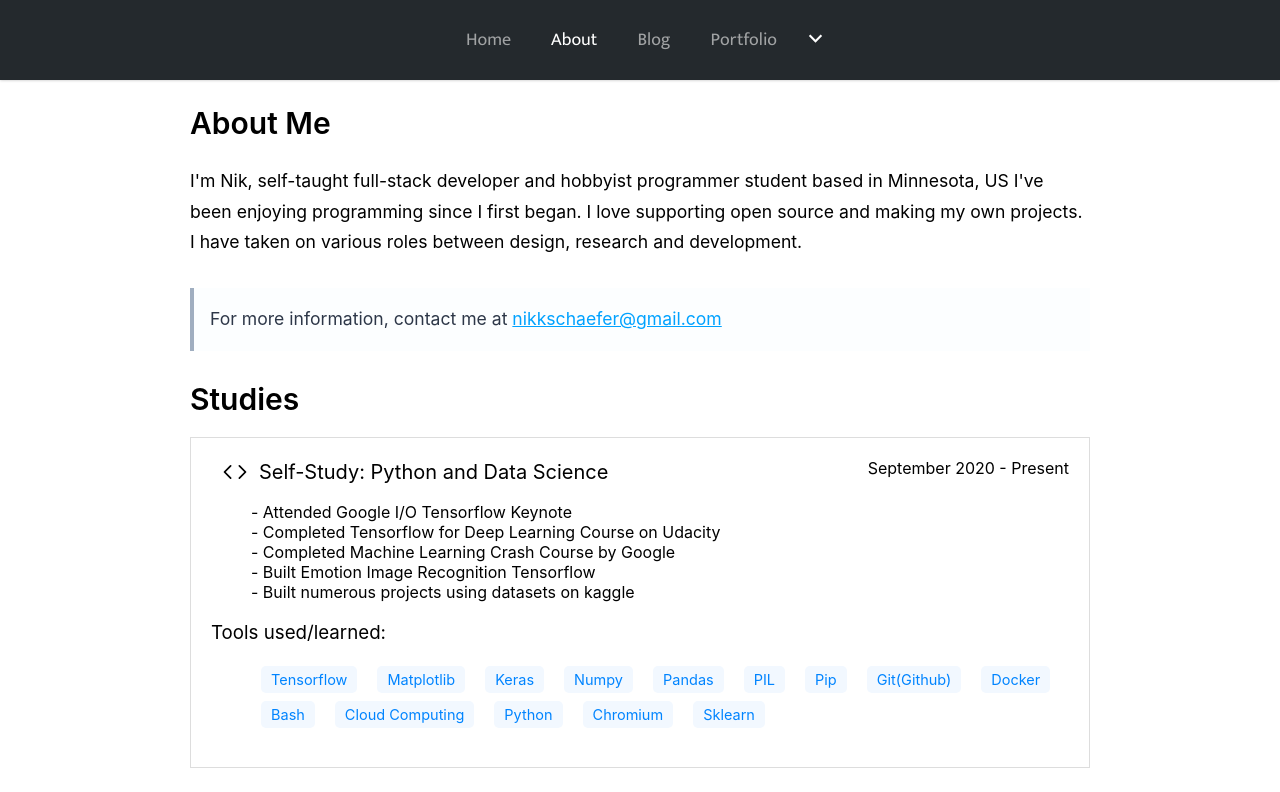
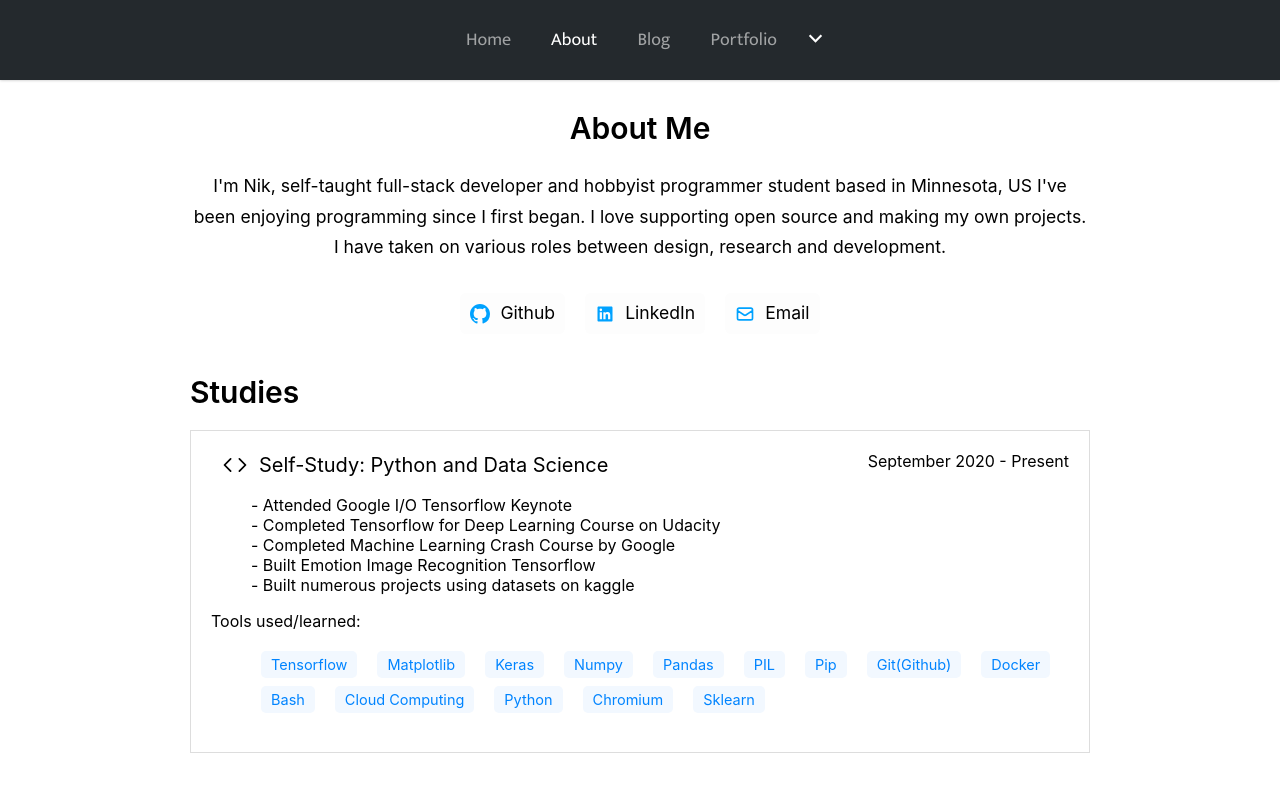
Before and after one commit to NikSchaefer/nikschaefer.com, a Next.js app: page /about in a window 1280 px wide. Shown: the top 792 px of the page. Built offline with nearby package versions, Linux system fonts and the light colour scheme.

Commit message:
About page reformatting

```diff
--- a/src/pages/about.tsx
+++ b/src/pages/about.tsx
@@ -1,10 +1,15 @@
 import Layout from "@components/layout";
 import Meta, { MetaType } from "@components/meta";
 import { BsCode } from "react-icons/bs";
+import { GoMarkGithub } from "react-icons/go";
+import { HiOutlineMail } from "react-icons/hi";
+import { RiLinkedinBoxFill } from "react-icons/ri";
 import styled from "styled-components";
 
 import jobs from "../../content/jobs.json";
 import studies from "../../content/studies.json";
+
+import { StyledA, SocialLinks, sizeOfSVG, colorOfSVG } from ".";
 
 const META: MetaType = {
 	title: "About | Nik Schaefer",
@@ -14,22 +19,6 @@ const META: MetaType = {
 	image: "/logo.png",
 	url: "https://nikschaefer.tech/about",
 };
-const Disclaimer = styled.div`
-	border-left: 4px solid;
-	background: #fcfeff;
-	padding: 1rem;
-	margin: 30px 0;
-	color: #2d3748;
-	border-color: #a0aec0;
-	a {
-		position: relative;
-		color: var(--accent);
-		text-decoration: underline;
-		:hover {
-			text-decoration: none;
-		}
-	}
-`;
 const JobContainer = styled.section`
 	display: flex;
 	flex-direction: column;
@@ -84,6 +73,7 @@ const Node = styled.div`
 	}
 	h3 {
 		font-weight: 400;
+		font-size: 16px;
 	}
 `;
 const ToolsAndTechnologies = styled.ul`
@@ -91,7 +81,6 @@ const ToolsAndTechnologies = styled.ul`
 	flex-flow: row wrap;
 	align-items: center;
 	font-size: 14.5px;
-
 `;
 const Tag = styled.li`
 	background-color: #f2f8ff;
@@ -114,9 +103,8 @@ const Title = styled.h1`
 	line-height: 2.25rem;
 `;
 const Information = styled.section`
-	margin: 20px auto;
+	margin: 30px auto;
 	max-width: 900px;
-	text-align: left;
 	width: 90%;
 	font-size: 1.1rem;
 	line-height: 1.75;
@@ -127,6 +115,9 @@ const Information = styled.section`
 		line-height: 2.25rem;
 	}
 `;
+const SocialDiv = styled(SocialLinks)`
+	justify-content:center;
+`
 export default function About(): JSX.Element {
 	return (
 		<Layout>
@@ -140,13 +131,34 @@ export default function About(): JSX.Element {
 					source and making my own projects. I have taken on various
 					roles between design, research and development.
 				</p>
-
-				<Disclaimer>
-					For more information, contact me at{" "}
-					<a href="mailto:nikkschaefer@gmail.com">
-						nikkschaefer@gmail.com
-					</a>
-				</Disclaimer>
+				<SocialDiv>
+					<StyledA
+						target="_blank"
+						href="https://github.com/NikSchaefer"
+						aria-label="Github"
+					>
+						<GoMarkGithub size={sizeOfSVG} color={colorOfSVG} />
+						Github
+					</StyledA>
+					<StyledA
+						target="_blank"
+						href="https://www.linkedin.com/in/nikschaefer/"
+						aria-label="LinkedIn"
+					>
+						<RiLinkedinBoxFill
+							size={sizeOfSVG}
+							color={colorOfSVG}
+						/>
+						LinkedIn
+					</StyledA>
+					<StyledA
+						href="mailto:nikkschaefer@gmail.com"
+						aria-label="LinkedIn"
+					>
+						<HiOutlineMail size={sizeOfSVG} color={colorOfSVG} />
+						Email
+					</StyledA>
+				</SocialDiv>
 			</Information>
 			<section id="studies">
 				<Title>Studies</Title>
--- a/src/pages/index.tsx
+++ b/src/pages/index.tsx
@@ -78,7 +78,7 @@ const Heading2 = styled.h2`
 	margin: 0;
 `;
 
-const SocialLinks = styled.div`
+export const SocialLinks = styled.div`
 	margin: 20px 0;
 	display: flex;
 	align-items: center;
@@ -89,7 +89,7 @@ const SocialLinks = styled.div`
 		}
 	}
 `;
-const StyledA = styled.a`
+export const StyledA = styled.a`
 	display: flex;
 	align-items: center;
 	background-color: #fdfdfd;
@@ -153,8 +153,8 @@ const FootLinks = styled(Section)`
 		margin-bottom: 2rem;
 	}
 `;
-const sizeOfSVG = "20px";
-const colorOfSVG = "var(--accent)";
+export const sizeOfSVG = "20px";
+export const colorOfSVG = "var(--accent)";
 export default function Home(): JSX.Element {
 	return (
 		<Layout>
```
